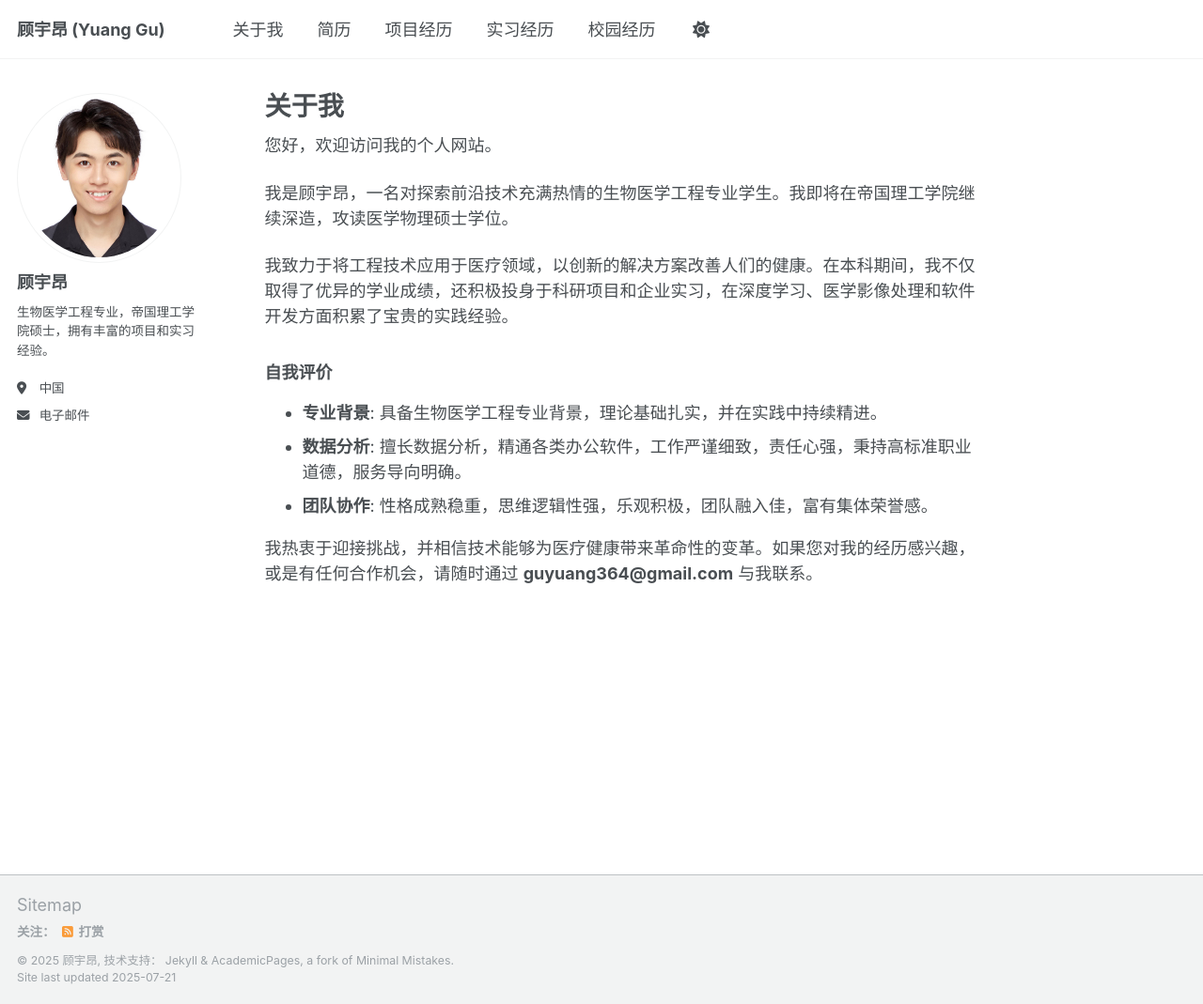
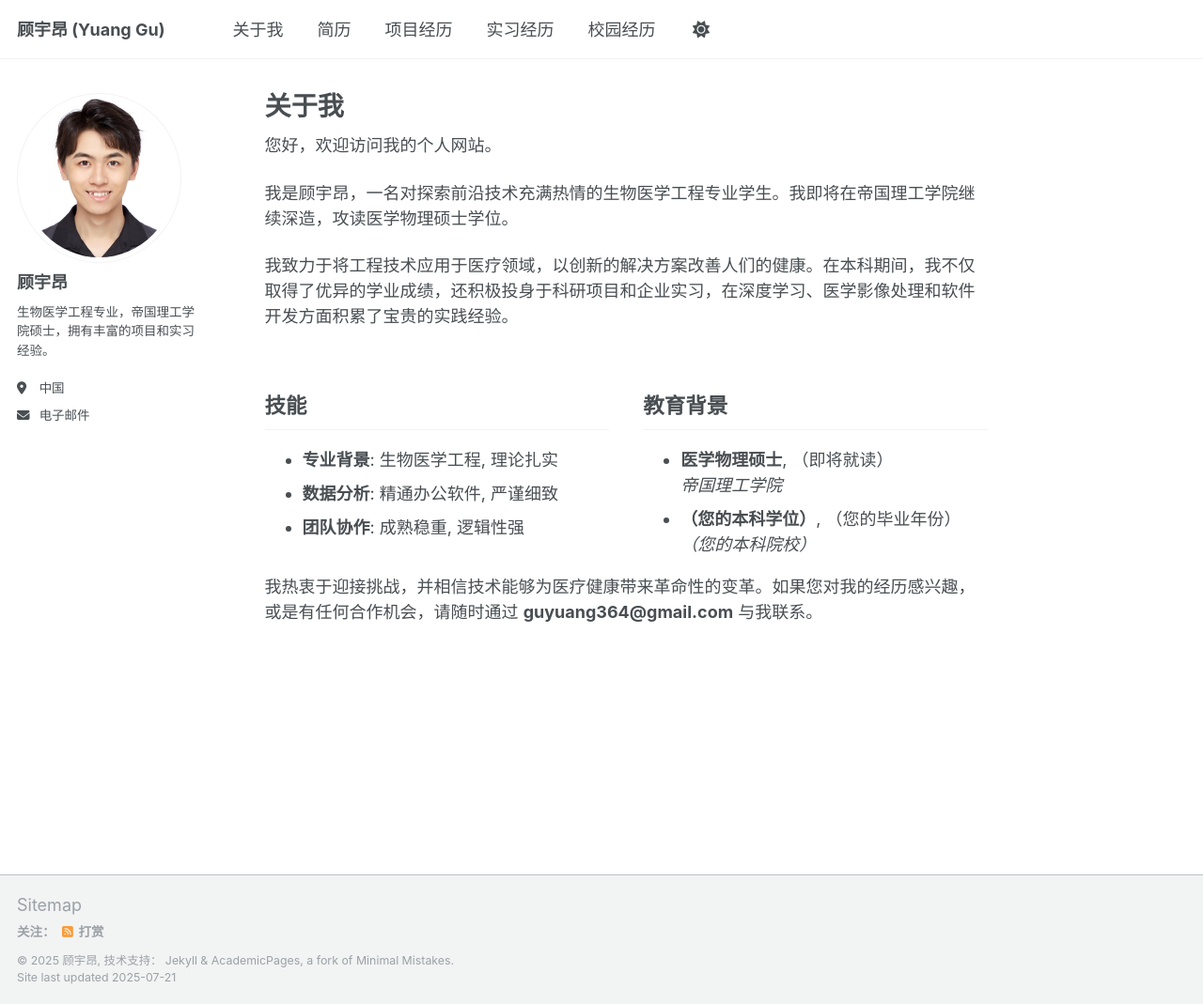
Before and after one commit to Artemisdifussion/YuangGu, a Jekyll site: the page built from _pages/about.md, in a window 1280 px wide and 1069 px high. Shown: the whole window at 94% size. Built offline with Jekyll 4.4.1, drawn with Linux system fonts in a browser that asks for light colours.

Commit message:
change about me

```diff
--- a/_data/cv.json
+++ b/_data/cv.json
@@ -33,34 +33,50 @@
   "work": [],
   "education": [
     {
-      "institution": "GitHub University",
-      "area": "Ph.D in Version Control Theory",
+      "institution": "帝国理工学院",
+      "area": "医学物理硕士",
       "studyType": "",
       "startDate": "",
-      "endDate": "2018",
+      "endDate": "（即将就读）",
       "gpa": null,
       "courses": []
     },
     {
-      "institution": "GitHub University",
-      "area": "M.S. in Jekyll",
+      "institution": "（您的本科院校）",
+      "area": "（您的本科学位）",
       "studyType": "",
       "startDate": "",
-      "endDate": "2014",
-      "gpa": null,
-      "courses": []
-    },
-    {
-      "institution": "GitHub University",
-      "area": "B.S. in GitHub",
-      "studyType": "",
-      "startDate": "",
-      "endDate": "2012",
+      "endDate": "（您的毕业年份）",
       "gpa": null,
       "courses": []
     }
   ],
-  "skills": [],
+  "skills": [
+    {
+      "name": "专业背景",
+      "level": "",
+      "keywords": [
+        "生物医学工程",
+        "理论扎实"
+      ]
+    },
+    {
+      "name": "数据分析",
+      "level": "",
+      "keywords": [
+        "精通办公软件",
+        "严谨细致"
+      ]
+    },
+    {
+      "name": "团队协作",
+      "level": "",
+      "keywords": [
+        "成熟稳重",
+        "逻辑性强"
+      ]
+    }
+  ],
   "languages": [],
   "interests": [],
   "references": [],
--- a/_pages/about.md
+++ b/_pages/about.md
@@ -7,15 +7,32 @@ redirect_from:
   - /about.html
 ---
 
-您好，欢迎访问我的个人网站。
+<p>您好，欢迎访问我的个人网站。</p>
 
-我是顾宇昂，一名对探索前沿技术充满热情的生物医学工程专业学生。我即将在帝国理工学院继续深造，攻读医学物理硕士学位。
+<p>我是顾宇昂，一名对探索前沿技术充满热情的生物医学工程专业学生。我即将在帝国理工学院继续深造，攻读医学物理硕士学位。</p>
 
-我致力于将工程技术应用于医疗领域，以创新的解决方案改善人们的健康。在本科期间，我不仅取得了优异的学业成绩，还积极投身于科研项目和企业实习，在深度学习、医学影像处理和软件开发方面积累了宝贵的实践经验。
+<p>我致力于将工程技术应用于医疗领域，以创新的解决方案改善人们的健康。在本科期间，我不仅取得了优异的学业成绩，还积极投身于科研项目和企业实习，在深度学习、医学影像处理和软件开发方面积累了宝贵的实践经验。</p>
 
-### 自我评价
-*   **专业背景**: 具备生物医学工程专业背景，理论基础扎实，并在实践中持续精进。
-*   **数据分析**: 擅长数据分析，精通各类办公软件，工作严谨细致，责任心强，秉持高标准职业道德，服务导向明确。
-*   **团队协作**: 性格成熟稳重，思维逻辑性强，乐观积极，团队融入佳，富有集体荣誉感。
+<div style="display: flex;">
+  <div style="flex: 1; padding-right: 1em;">
+    <h2>技能</h2>
+    <ul>
+    {% for skill in site.data.cv.skills %}
+      <li><b>{{ skill.name }}</b>: {{ skill.keywords | join: ', ' }}</li>
+    {% endfor %}
+    </ul>
+  </div>
+  <div style="flex: 1; padding-left: 1em;">
+    <h2>教育背景</h2>
+    <ul>
+    {% for education in site.data.cv.education %}
+      <li>
+        <b>{{ education.area }}</b>, {{ education.endDate }}<br>
+        <i>{{ education.institution }}</i>
+      </li>
+    {% endfor %}
+    </ul>
+  </div>
+</div>
 
-我热衷于迎接挑战，并相信技术能够为医疗健康带来革命性的变革。如果您对我的经历感兴趣，或是有任何合作机会，请随时通过 **guyuang364@gmail.com** 与我联系。
+<p>我热衷于迎接挑战，并相信技术能够为医疗健康带来革命性的变革。如果您对我的经历感兴趣，或是有任何合作机会，请随时通过 <strong>guyuang364@gmail.com</strong> 与我联系。</p>
--- a/_pages/portfolio.html
+++ b/_pages/portfolio.html
@@ -1,6 +1,6 @@
 ---
 layout: archive
-title: "Portfolio"
+title: "项目经历"
 permalink: /portfolio/
 author_profile: true
 ---
```
